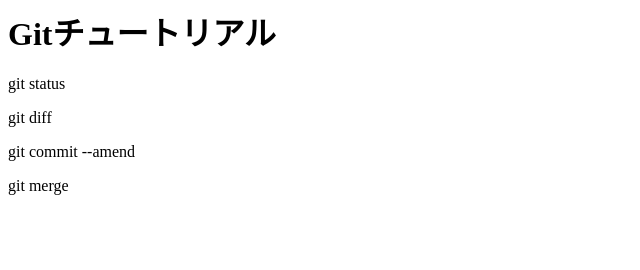
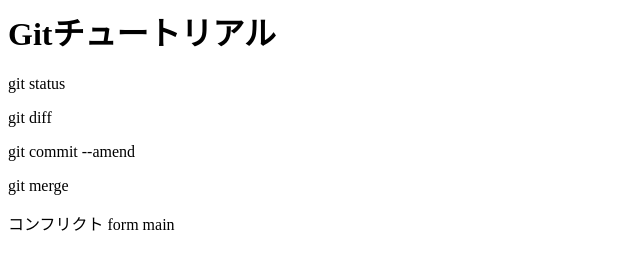
Before and after one commit to nagasimatosiro/git_tutorial, a plain HTML site: page index.html in a window 1280 px wide. Shown: the whole page, without its empty margins (0-640 px from the left). Drawn offline with Linux system fonts and the light colour scheme.

Commit message:
コンフリクト from main

```diff
--- a/index.html
+++ b/index.html
@@ -3,3 +3,4 @@
 <p>git diff</p>
 <p>git commit --amend</p>
 <p>git merge</p>
+<p>コンフリクト form main</p>
```
